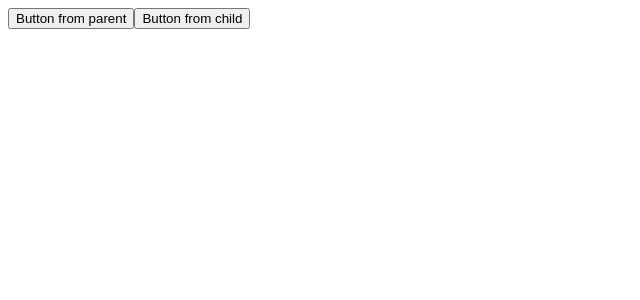
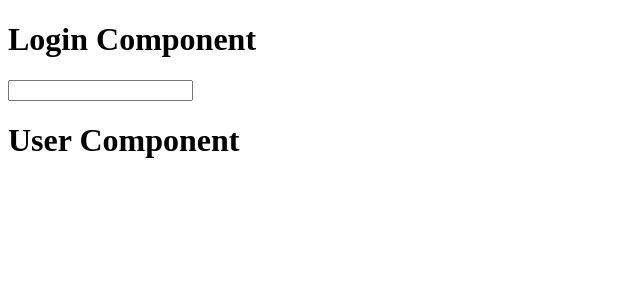
Before and after one commit to imlakshaychauhan/react-hooks, a React (Create React App) app: page / in a window 1280 px wide. Shown: the top 300 px of the page, without its empty margins (0-640 px from the left). Built offline with nearby package versions, Linux system fonts and the light colour scheme.

Commit message:
useContext

```diff
--- a/src/App.js
+++ b/src/App.js
@@ -1,4 +1,5 @@
 import './App.css'
+import Context_Tut from './useContext/Context_Tut';
 import Effect_Tut from './useEffect/Effect_Tut';
 import Imperative_Handle_Tut from './useImperativeHandle/Imperative_Handle_Tut';
 import Layout_Effect_Tut from './useLayoutEffect/Layout_Effect_Tut';
@@ -13,7 +14,8 @@ function App() {
     // <Effect_Tut />
     // <Ref_Tut />
     // <Layout_Effect_Tut />
-    <Imperative_Handle_Tut />
+    // <Imperative_Handle_Tut />
+    <Context_Tut/>
   );
 }
 
--- /dev/null
+++ b/src/useContext/Context_Tut.js
@@ -0,0 +1,16 @@
+import React, { useState, createContext } from 'react'
+import Login from './Login'
+import User from './User'
+
+export const usernameContext = createContext();
+
+const Context_Tut = () => {
+    const [username, setUsername] = useState("");
+  return (
+        <usernameContext.Provider value={{username, setUsername}} >
+            <Login /> <User />
+        </usernameContext.Provider>
+  )
+}
+
+export default Context_Tut
--- /dev/null
+++ b/src/useContext/Login.js
@@ -0,0 +1,14 @@
+import React, { useContext } from 'react'
+import { usernameContext } from './Context_Tut';
+
+const Login = () => {
+    const {setUsername} = useContext(usernameContext);
+  return (
+    <>
+        <h1> Login Component </h1>
+        <input onChange={(e) => { setUsername(e.target.value); }} />
+    </>
+  )
+}
+
+export default Login
--- /dev/null
+++ b/src/useContext/User.js
@@ -0,0 +1,14 @@
+import React, { useContext, useState } from 'react'
+import { usernameContext } from './Context_Tut'
+
+const User = () => {
+    const {username} = useContext(usernameContext);
+  return (
+    <>
+        <h1>User Component</h1>
+        <h1>{username}</h1>
+    </>
+  )
+}
+
+export default User
```
